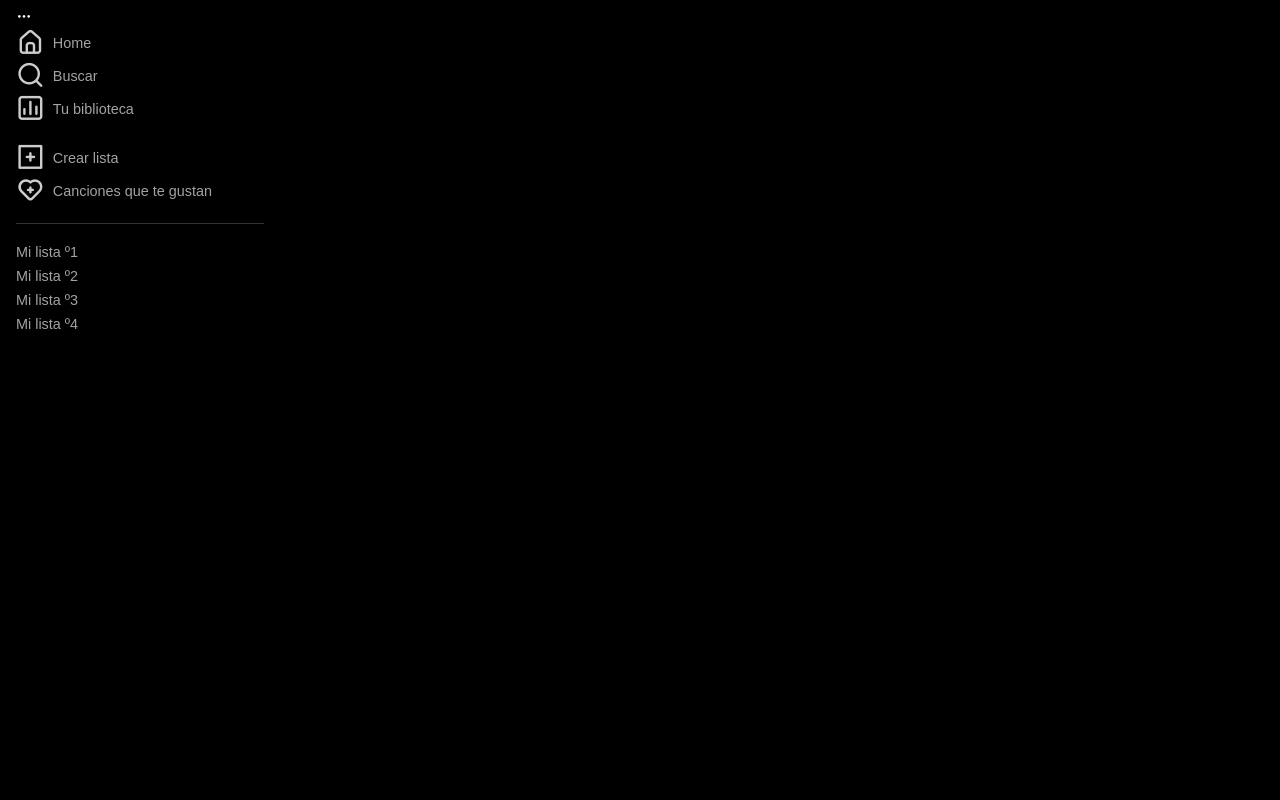
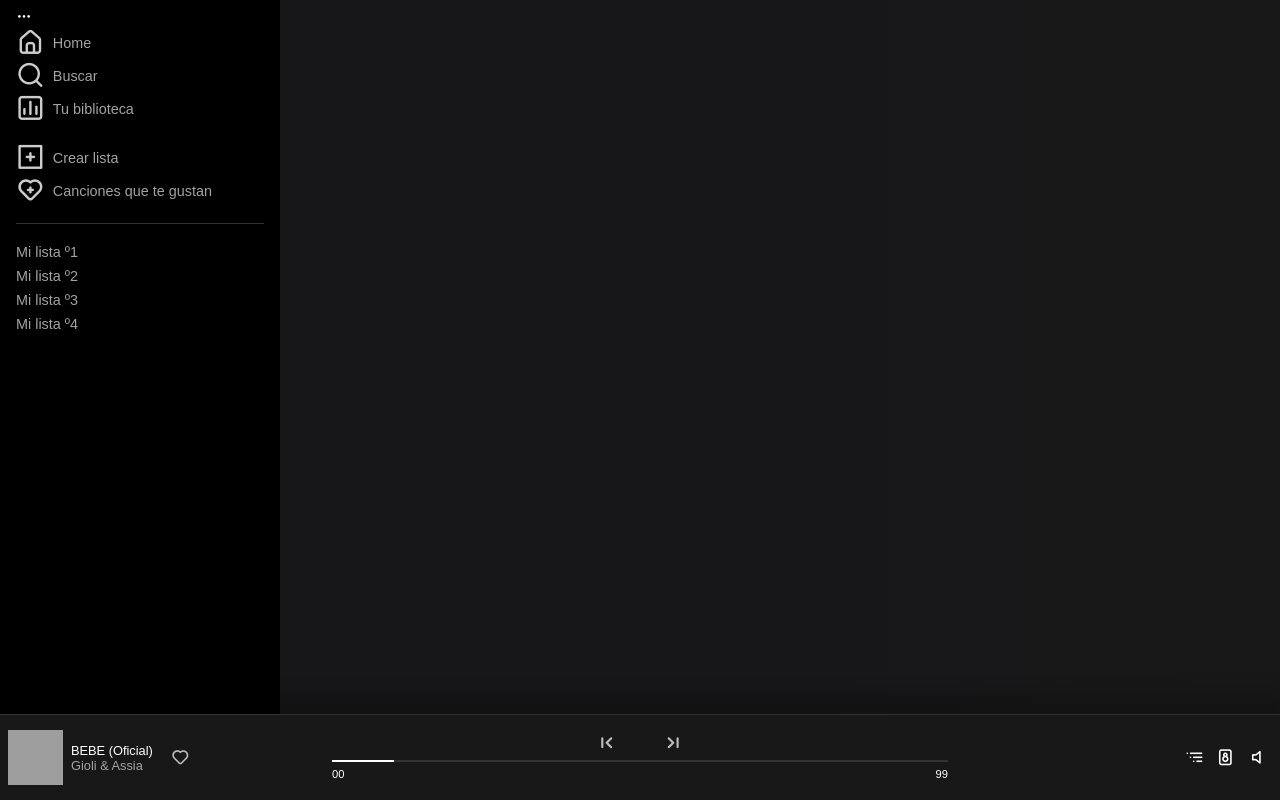
Before and after one commit to gonzalocasquete/spotify, an Angular app: page / in a window 1280 px wide. Built offline with nearby package versions, Linux system fonts and the light colour scheme; grey boxes are pictures that could not be loaded.

Commit message:
Creando media-player y side bar ademas de funcionalidad para mantener estado en la main-page mediante los módulos y routing

```diff
--- a/src/app/app.routes.ts
+++ b/src/app/app.routes.ts
@@ -3,7 +3,7 @@
 
 export const routes: Routes = [
     {
-        path:'auth', //TODO: El login
+        path:'auth',
         loadChildren: () =>import('./modules/auth/auth.module').then(m => m.AuthModule)
     },
     {
--- a/src/app/modules/home/home-routing.module.ts
+++ b/src/app/modules/home/home-routing.module.ts
@@ -8,7 +8,7 @@
     loadChildren: () => import ( "../tracks/tracks.module" ).then(m => m.TracksModule)
   },
   {
-    path:'favorite',
+    path:'favorites',
     loadChildren: () => import ( "../favorites/favorites.module" ).then(m => m.FavoritesModule)
   },
   {
--- a/src/app/modules/home/pages/home-page/home-page.component.css
+++ b/src/app/modules/home/pages/home-page/home-page.component.css
@@ -0,0 +1,10 @@
+.home-wrapper {
+  margin: 0 0 0 17.5rem;
+  background: rgb(23, 23, 26);
+  background: linear-gradient(
+    90deg,
+    rgba(23, 23, 26, 1) 44%,
+    rgba(24, 24, 24, 1) 100%
+  );
+  min-height: 100vh;
+}
--- a/src/app/modules/home/pages/home-page/home-page.component.html
+++ b/src/app/modules/home/pages/home-page/home-page.component.html
@@ -1 +1,5 @@
-<app-side-bar></app-side-bar> <router-outlet name="child"></router-outlet>
+<app-side-bar></app-side-bar>
+<app-media-player></app-media-player>
+<div class="home-wrapper">
+  <router-outlet name="child"></router-outlet>
+</div>
--- a/src/app/modules/tracks/tracks-routing.module.ts
+++ b/src/app/modules/tracks/tracks-routing.module.ts
@@ -4,8 +4,9 @@
 
 const routes: Routes = [
   {
-    path: "" ,
-    component: TrackPageComponent
+    path: '' ,
+    component: TrackPageComponent,
+    outlet: 'child'
   }
 ];
 
--- a/src/app/shared/components/media-player/media-player.component.css
+++ b/src/app/shared/components/media-player/media-player.component.css
@@ -0,0 +1,157 @@
+.media-player {
+  background-color: var(--color-5);
+  position: fixed;
+  bottom: 0;
+  width: 100%;
+  z-index: 2;
+  height: 85px;
+  border-top: solid 1px var(--color-2);
+  box-shadow: 0px -15px 15px 7px #0000002e;
+}
+
+.media-player .media-player--wrapper {
+  position: relative;
+  display: flex;
+  justify-content: space-between;
+  height: 100%;
+  padding: 0;
+}
+
+.media-player .media-player--wrapper .player-center {
+  display: flex;
+  align-content: center;
+  align-items: center;
+}
+
+.media-player--wrapper .artist {
+  width: 25%;
+  padding: 0 0.5rem;
+}
+
+.media-player--wrapper .player-audio {
+  width: 25%;
+  padding: 0 0.5rem;
+}
+
+.media-player--wrapper .player-controls {
+  width: 50%;
+  padding: 0 0.5rem;
+  position: relative;
+}
+
+.media-player--wrapper .artist .artist-inside {
+  display: flex;
+  gap: 0.5rem;
+}
+
+.media-player--wrapper .artist .track-like {
+  display: flex;
+  flex-direction: column;
+  align-self: center;
+  padding: 0 0.25rem;
+}
+
+.media-player--wrapper .artist .track-like .btn-like {
+  border: 0;
+  background-color: transparent;
+  color: var(--color-4);
+  font-size: var(--font-size-2);
+  opacity: 0.7;
+}
+
+.media-player--wrapper .artist .artist-inside .track-info {
+  display: flex;
+  flex-direction: column;
+  align-self: center;
+}
+
+.media-player--wrapper .artist .artist-inside .track-title {
+  margin: 0;
+  font-weight: 400;
+  font-size: 0.8rem;
+}
+
+.media-player--wrapper .artist .artist-inside .sub-title {
+  margin: 0;
+  font-weight: 300;
+  font-size: 80%;
+  opacity: 0.6;
+}
+
+.media-player--wrapper .artist .artist-inside .cover {
+  width: 55px;
+  height: 55px;
+  object-fit: cover;
+}
+
+.media-player--wrapper .player-controls-inside {
+  display: flex;
+  justify-content: center;
+  align-self: center;
+  flex-direction: column;
+  width: 100%;
+  position: relative;
+}
+
+.media-player--wrapper .player-controls-inside .buttons-media {
+  display: flex;
+  justify-content: center;
+  align-self: center;
+  gap: 0.5rem;
+}
+
+.media-player--wrapper .player-controls-inside .buttons-media .btn {
+  background-color: transparent;
+  border: 0;
+  color: var(--color-4);
+  opacity: 0.7;
+  font-size: 1.65rem;
+}
+
+.media-player--wrapper .player-controls-inside .buttons-media .play {
+  font-size: 2.35rem;
+}
+
+.media-player--wrapper .player-controls-inside .media-linetime {
+  display: flex;
+  justify-content: space-between;
+  font-size: 70%;
+  padding: 0;
+}
+
+.media-player--wrapper .player-controls-inside .media-linetime .time {
+  padding: 0.5rem 0;
+}
+
+.media-player--wrapper .player-controls-inside .media-linetime .time-progress {
+  background-color: var(--color-2);
+  height: 2px;
+  width: 100%;
+  left: 0;
+  position: absolute;
+  cursor: pointer;
+}
+
+.media-player--wrapper
+  .player-controls-inside
+  .media-linetime
+  .time-progress-live {
+  background-color: var(--color-4);
+  width: 0%;
+  height: 2px;
+  transition: all ease var(--animation-1);
+  position: absolute;
+}
+
+.media-player--wrapper .player-audio-inside {
+  display: flex;
+  justify-content: flex-end;
+  width: 100%;
+}
+
+.media-player--wrapper .player-audio-inside .btn-media {
+  background-color: transparent;
+  border: 0;
+  color: var(--color-4);
+  font-size: var(--font-size-2);
+}
--- a/src/app/shared/components/media-player/media-player.component.html
+++ b/src/app/shared/components/media-player/media-player.component.html
@@ -1 +1,70 @@
-<p>media-player works!</p>
+<div class="media-player">
+  <div class="media-player--wrapper">
+    <!--Zona del artista-->
+    <div class="artist player-center">
+      <ng-container *ngTemplateOutlet="artistZone"></ng-container>
+    </div>
+    <!--Zona del reproductor-->
+    <div class="player-controls player-center">
+      <ng-container *ngTemplateOutlet="playerZone"></ng-container>
+    </div>
+    <!--Zona del controles adicionales-->
+    <div class="player-audio player-center">
+      <ng-container *ngTemplateOutlet="playerAudio"></ng-container>
+    </div>
+  </div>
+</div>
+
+<!-- ZONE TEMPLATES -->
+
+<ng-template #artistZone>
+  <div class="artist-inside" *ngIf="true">
+    <img [src]="mockCover.cover" alt="" class="cover" />
+    <div class="track-info">
+      <h3 class="track-title">{{ mockCover.name }}</h3>
+      <h5 class="track-title sub-title">{{ mockCover?.album }}</h5>
+    </div>
+    <div class="track-like">
+      <button class="btn-like">
+        <i class="uil uil-heart"></i>
+      </button>
+    </div>
+  </div>
+</ng-template>
+
+<ng-template #playerZone>
+  <div class="player-controls-inside">
+    <div class="buttons-media">
+      <button class="arrow btn">
+        <i class="uil uil-previous"></i>
+      </button>
+      <button class="play btn">
+        <i class="uil"></i>
+      </button>
+      <button class="arrow btn">
+        <i class="uil uil-step-forward"></i>
+      </button>
+    </div>
+    <div class="media-linetime">
+      <div class="time">00</div>
+      <span #progressBar class="time-progress">
+        <span class="time-progress-live" [style.width]="10 + '%'"> </span>
+      </span>
+      <div class="time">{{ 99 }}</div>
+    </div>
+  </div>
+</ng-template>
+
+<ng-template #playerAudio>
+  <div class="player-audio-inside">
+    <button class="btn-media">
+      <i class="uil uil-list-ui-alt"></i>
+    </button>
+    <button class="btn-media">
+      <i class="uil uil-boombox"></i>
+    </button>
+    <button class="btn-media">
+      <i class="uil uil-volume-off"></i>
+    </button>
+  </div>
+</ng-template>
--- a/src/app/shared/components/media-player/media-player.component.ts
+++ b/src/app/shared/components/media-player/media-player.component.ts
@@ -1,10 +1,18 @@
-import { Component } from '@angular/core';
+import { Component, OnInit } from '@angular/core';
 
 @Component({
   selector: 'app-media-player',
   templateUrl: './media-player.component.html',
   styleUrl: './media-player.component.css'
 })
-export class MediaPlayerComponent {
+export class MediaPlayerComponent implements OnInit {
+mockCover:any = {
+  cover:'https://i.scdn.co/image/ab67616d0000b27345ca41b0d2352242c7c9d4bc',
+  album:'Gioli & Assia',
+  name: 'BEBE (Oficial)'
+}
+  constructor(){}
+
+  ngOnInit(): void{}
 
 }
--- a/src/app/shared/shared.module.ts
+++ b/src/app/shared/shared.module.ts
@@ -15,7 +15,9 @@
     CommonModule
   ],
   exports: [
-    SideBarComponent
+    SideBarComponent,
+    MediaPlayerComponent,
+    HeaderUserComponent
   ]
 })
 export class SharedModule { }
```
